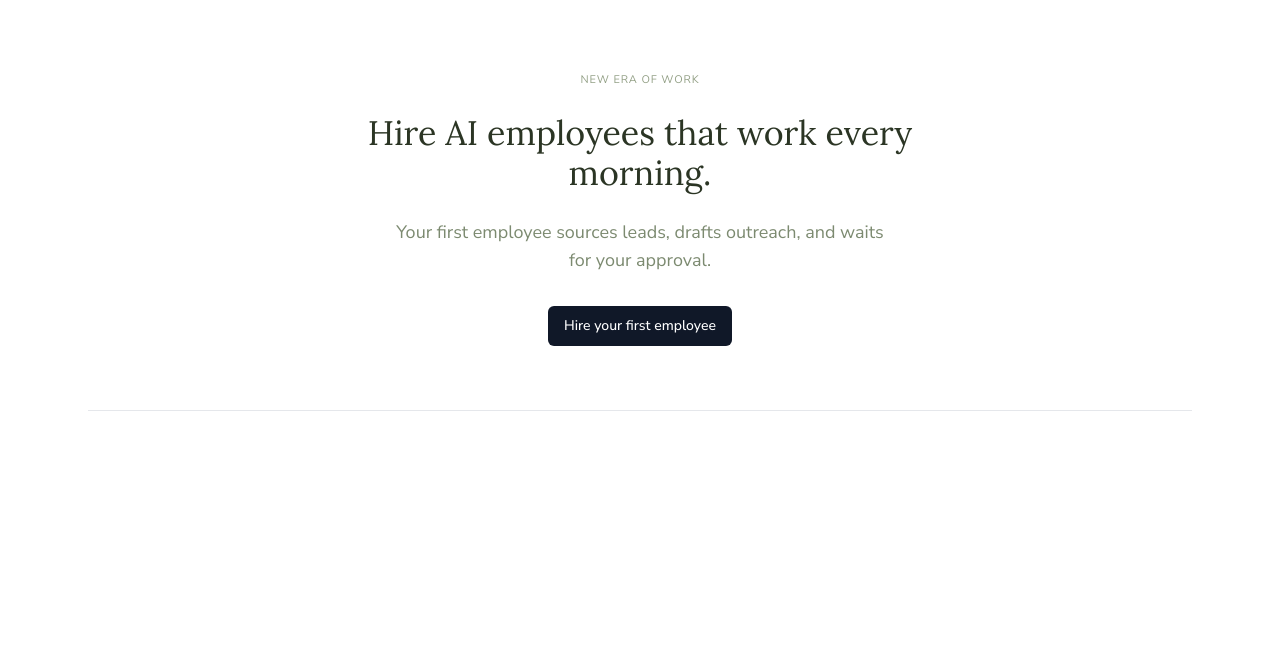
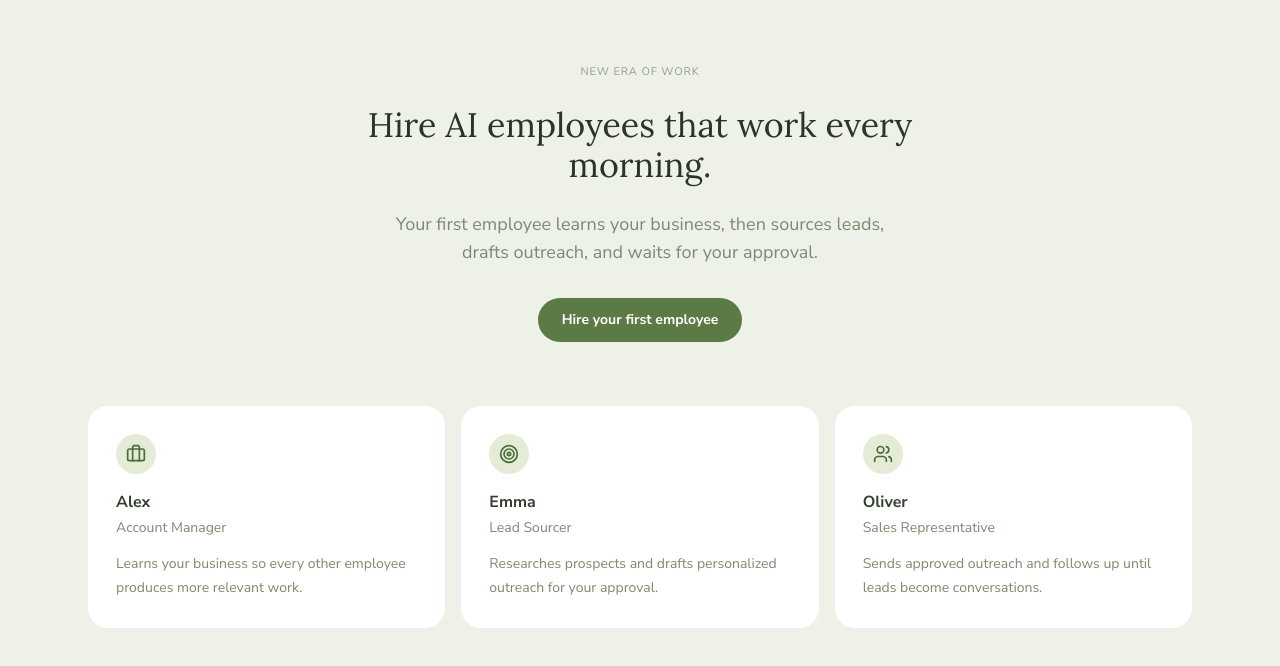
Before and after one commit to madhavsharma2106/ai-workforce-web-app, a Next.js app: page / in a window 1280 px wide. Shown: the top 666 px of the page. Built offline with nearby package versions, Linux system fonts and the light colour scheme.

Commit message:
design update

```diff
--- a/src/app/(app)/dashboard/page.tsx
+++ b/src/app/(app)/dashboard/page.tsx
@@ -1,6 +1,7 @@
 import Link from "next/link";
 import { redirect } from "next/navigation";
-import { Target, Users } from "lucide-react";
+import type { ReactNode } from "react";
+import { Briefcase, Target, Users } from "lucide-react";
 import { createClient } from "@/lib/supabase/server";
 import { requireUser } from "@/lib/supabase/auth";
 import {
@@ -8,16 +9,32 @@ import {
   listEmployees,
   ROLE_LABELS,
   ROLE_TITLES,
+  type Employee,
+  type EmployeeRole,
 } from "@/lib/employees";
-import {
-  Badge,
-  Card,
-  EmployeeAvatar,
-  Eyebrow,
-  Heading,
-  Text,
-} from "@/components/atoms";
+import { Badge, Card, EmployeeAvatar, Heading, Text } from "@/components/atoms";
 import { HireRoleButton } from "@/components/organisms";
+
+const ROLE_ORDER: EmployeeRole[] = [
+  "account_manager",
+  "lead_sourcer",
+  "sales_representative",
+];
+
+const ROLE_ICON: Record<EmployeeRole, ReactNode> = {
+  account_manager: <Briefcase size={20} />,
+  lead_sourcer: <Target size={20} />,
+  sales_representative: <Users size={20} />,
+};
+
+const ROLE_DESCRIPTION: Record<EmployeeRole, string> = {
+  account_manager:
+    "Learns your business so every other employee produces more relevant work.",
+  lead_sourcer:
+    "Researches prospects and drafts personalized outreach emails for your approval.",
+  sales_representative:
+    "Sends approved outreach and drafts follow-ups — once Emma hands off qualified leads.",
+};
 
 export default async function DashboardPage() {
   const supabase = await createClient();
@@ -30,9 +47,8 @@ export default async function DashboardPage() {
     redirect(`/employee/${employee.id}/onboarding`);
   }
 
-  const leadSourcer = employees.find((e) => e.role === "lead_sourcer");
-  const salesRepresentative = employees.find(
-    (e) => e.role === "sales_representative",
+  const employeeByRole = new Map<EmployeeRole, Employee>(
+    employees.map((employee) => [employee.role, employee]),
   );
 
   return (
@@ -41,15 +57,33 @@ export default async function DashboardPage() {
         <Heading as="h1" size="lg">
           Welcome to your office.
         </Heading>
-        <div className="grid gap-4 sm:grid-cols-2">
-          {employees.map((employee) => {
+        <div className="grid gap-4 sm:grid-cols-3">
+          {ROLE_ORDER.map((role) => {
+            const employee = employeeByRole.get(role);
+
+            if (!employee) {
+              return (
+                <HireRoleButton
+                  key={role}
+                  role={role}
+                  title={ROLE_TITLES[role]}
+                  description={ROLE_DESCRIPTION[role]}
+                  icon={ROLE_ICON[role]}
+                />
+              );
+            }
+
             const href =
               employee.status === "onboarding"
                 ? `/employee/${employee.id}/onboarding`
                 : `/employee/${employee.id}`;
+
             return (
               <Link key={employee.id} href={href}>
-                <Card padding="lg" className="transition hover:opacity-80">
+                <Card
+                  padding="lg"
+                  className="h-full transition hover:opacity-80"
+                >
                   <div className="flex items-center gap-3">
                     <EmployeeAvatar seed={employee.id} size="md" />
                     <div>
@@ -74,41 +108,6 @@ export default async function DashboardPage() {
           })}
         </div>
       </section>
-
-      {(!leadSourcer || !salesRepresentative) && (
-        <section className="space-y-4">
-          <div>
-            <Eyebrow>Hire</Eyebrow>
-            <Heading as="h2" size="lg" className="mt-1">
-              Choose a role to hire
-            </Heading>
-            <Text size="sm" tone="muted" className="mt-2 max-w-xl">
-              Every employee comes with a clear job description and a dashboard
-              where you review their work.
-            </Text>
-          </div>
-
-          <div className="grid gap-4 sm:grid-cols-3">
-            {!leadSourcer && (
-              <HireRoleButton
-                role="lead_sourcer"
-                title="Lead Sourcer"
-                description="Researches prospects and drafts personalized outreach emails for your approval."
-                icon={<Target size={20} className="text-white" />}
-              />
-            )}
-
-            {!salesRepresentative && (
-              <HireRoleButton
-                role="sales_representative"
-                title="Sales Representative"
-                description="Sends approved outreach and drafts follow-ups — once Emma hands off qualified leads."
-                icon={<Users size={20} className="text-white" />}
-              />
-            )}
-          </div>
-        </section>
-      )}
     </div>
   );
 }
--- a/src/app/page.tsx
+++ b/src/app/page.tsx
@@ -1,33 +1,71 @@
 import Link from "next/link";
-import { Eyebrow, Heading, Text } from "@/components/atoms";
+import { Briefcase, Target, Users } from "lucide-react";
+import { Card, Eyebrow, Heading, Text } from "@/components/atoms";
+
+const ROLES = [
+  {
+    icon: <Briefcase size={20} />,
+    name: "Alex",
+    title: "Account Manager",
+    description:
+      "Learns your business so every other employee produces more relevant work.",
+  },
+  {
+    icon: <Target size={20} />,
+    name: "Emma",
+    title: "Lead Sourcer",
+    description:
+      "Researches prospects and drafts personalized outreach for your approval.",
+  },
+  {
+    icon: <Users size={20} />,
+    name: "Oliver",
+    title: "Sales Representative",
+    description:
+      "Sends approved outreach and follows up until leads become conversations.",
+  },
+];
 
 export default function Home() {
   return (
-    <div className="min-h-screen bg-white text-gray-900">
-      <div className="mx-auto max-w-6xl px-6 py-10">
-        <main className="space-y-20">
-          <section className="border-b border-gray-200 pb-16 pt-8">
-            <div className="mx-auto max-w-2xl space-y-6 text-center">
-              <Eyebrow>New era of work</Eyebrow>
+    <div className="mx-auto max-w-6xl space-y-16 px-6 py-16">
+      <section className="mx-auto max-w-2xl space-y-6 text-center">
+        <Eyebrow className="mx-auto">New era of work</Eyebrow>
         <Heading as="h1" size="xl">
           Hire AI employees that work every morning.
         </Heading>
         <Text size="lg" tone="muted" className="mx-auto max-w-lg">
-                Your first employee sources leads, drafts outreach, and waits
-                for your approval.
+          Your first employee learns your business, then sources leads, drafts
+          outreach, and waits for your approval.
         </Text>
         <div className="flex flex-wrap justify-center gap-3 pt-2">
           <Link
             href="/login"
-                  className="rounded-md bg-gray-900 px-4 py-2.5 text-sm font-medium text-white transition hover:bg-gray-700"
+            className="rounded-full bg-(--accent) px-6 py-3 text-sm font-bold text-white transition hover:bg-(--accent-hover)"
           >
             Hire your first employee
           </Link>
         </div>
+      </section>
+
+      <section className="grid gap-4 sm:grid-cols-3">
+        {ROLES.map((role) => (
+          <Card key={role.title} padding="lg">
+            <div className="flex h-10 w-10 items-center justify-center rounded-full bg-(--accent-soft) text-(--accent-soft-text)">
+              {role.icon}
             </div>
+            <Text size="md" weight="semibold" className="mt-4">
+              {role.name}
+            </Text>
+            <Text size="sm" tone="muted" className="mt-0.5">
+              {role.title}
+            </Text>
+            <Text size="sm" tone="muted" className="mt-3">
+              {role.description}
+            </Text>
+          </Card>
+        ))}
       </section>
-        </main>
-      </div>
     </div>
   );
 }
--- a/src/components/organisms/HireRoleButton.tsx
+++ b/src/components/organisms/HireRoleButton.tsx
@@ -3,7 +3,7 @@
 import { useState } from "react";
 import type { ReactNode } from "react";
 import { useRouter } from "next/navigation";
-import { Eyebrow, Text } from "@/components/atoms";
+import { Badge, Text } from "@/components/atoms";
 import type { EmployeeRole } from "@/lib/employees";
 
 type Props = {
@@ -37,20 +37,24 @@ export const HireRoleButton = ({ role, title, description, icon }: Props) => {
       type="button"
       onClick={handleHire}
       disabled={isHiring}
-      className="rounded-[20px] bg-(--accent) p-6 text-left text-white transition hover:bg-(--accent-hover) disabled:opacity-60"
+      className="h-full rounded-[20px] bg-(--surface) p-7 text-left transition hover:opacity-80 disabled:opacity-60"
     >
-      <div className="flex h-10 w-10 items-center justify-center rounded-full bg-white/15">
-        {icon}
+      <div className="flex items-center gap-3">
+        <div className="flex h-10 w-10 shrink-0 items-center justify-center rounded-full bg-(--accent-soft) text-(--accent-soft-text)">
+          {icon}
+        </div>
+        <div className="min-w-0">
+          <Text size="md" weight="semibold">
+            {title}
+          </Text>
+          <Text size="sm" tone="muted" className="mt-0.5 truncate">
+            {description}
+          </Text>
+        </div>
+        <Badge tone="accent" size="sm" className="ml-auto shrink-0">
+          {isHiring ? "Hiring…" : "Open"}
+        </Badge>
       </div>
-      <Eyebrow tone="inverted" className="mt-4">
-        {isHiring ? "Hiring…" : "Available now"}
-      </Eyebrow>
-      <Text size="lg" weight="semibold" className="mt-3 text-white!">
-        {title}
-      </Text>
-      <Text size="sm" tone="inverted" className="mt-1.5">
-        {description}
-      </Text>
     </button>
   );
 };
```
Lines whose indentation alone changed are shown as unchanged.
